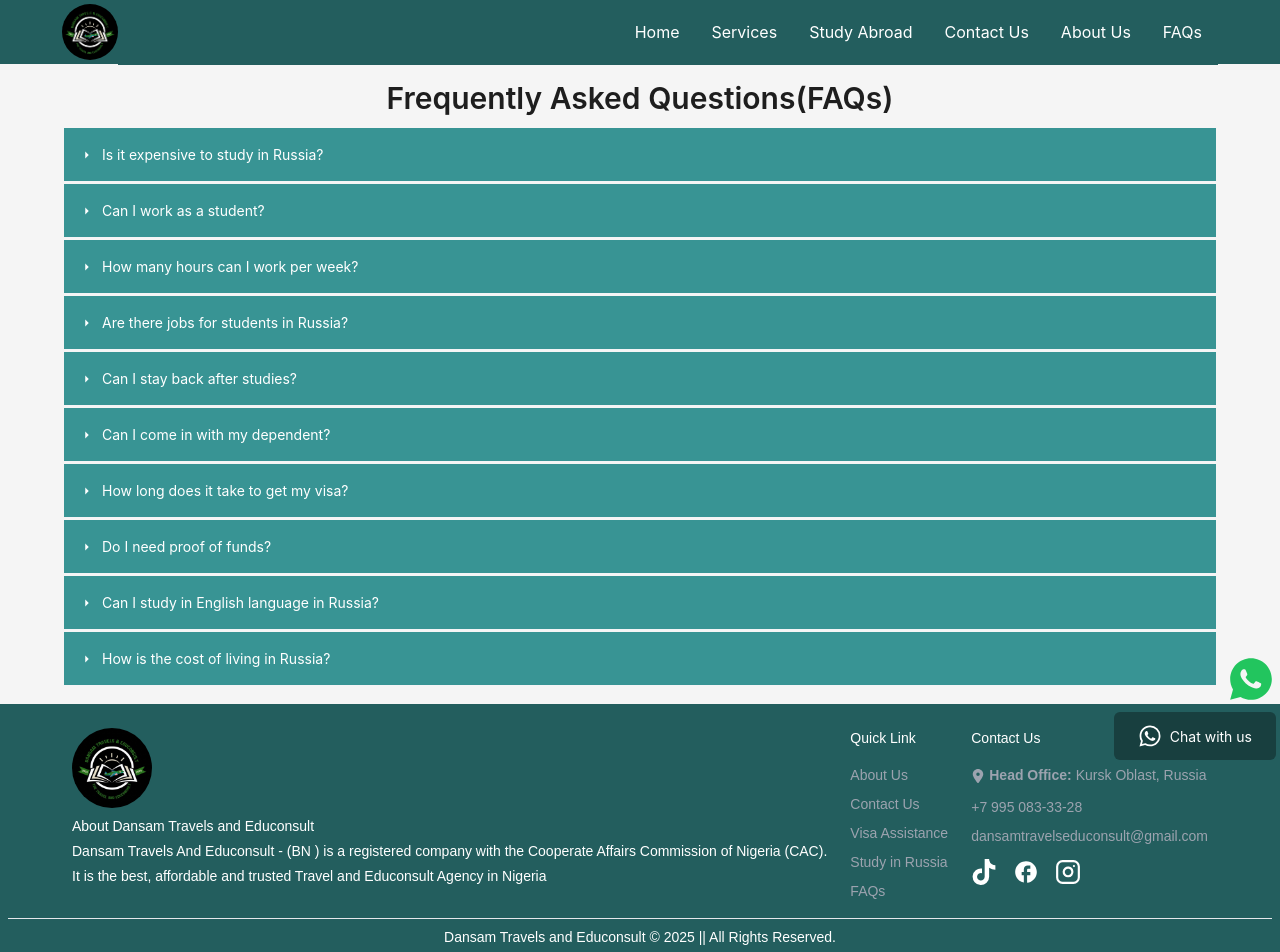
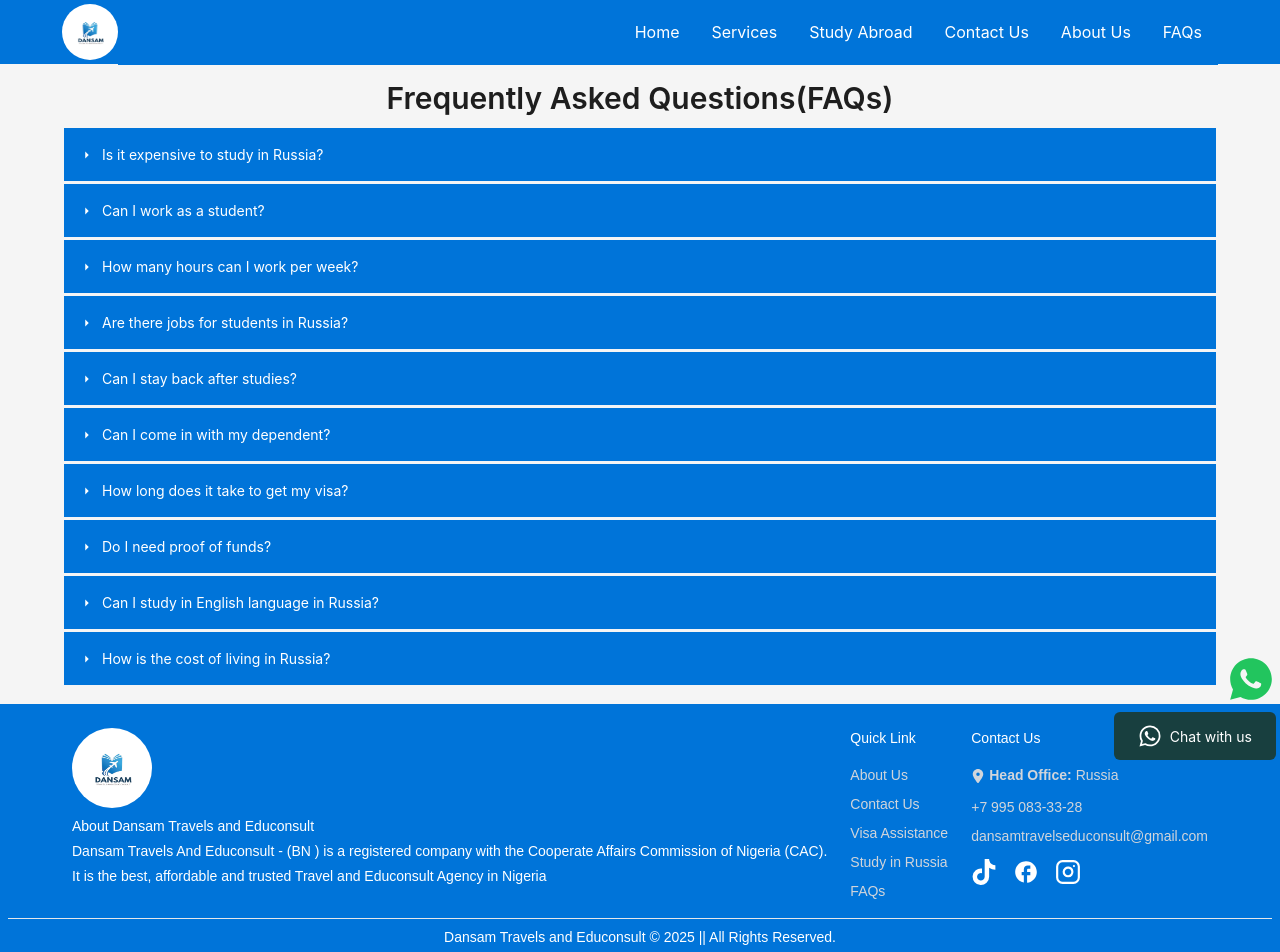
Before and after one commit to Ayobami593/dansam-travels, a Next.js app: page /faqs in a window 1280 px wide. Shown: the top 952 px of the page. Built offline with nearby package versions, Linux system fonts and the light colour scheme; a web font is replaced by a local one.

Commit message:
changed color and logo

```diff
--- a/src/app/contact-us/page.tsx
+++ b/src/app/contact-us/page.tsx
@@ -18,7 +18,7 @@
               Our office locations
             </p>
             <p>
-              <strong>Head Office:</strong> Kursk Oblast, Russia
+              <strong>Head Office:</strong> Russia
             </p>
             <p>
               <strong>Branch Office:</strong> Ibadan, Oyo state, Nigeria. Office
@@ -37,13 +37,13 @@
             </p>
             <a
               href={`mailto:${email}`}
-              className="block text-[#235e5e] mt-2 hover:text-[#235e5e]"
+              className="block text-[#0074D9] mt-2 hover:text-[#0074D9]"
             >
               dansamtravelseduconsult@gmail.com
             </a>{" "}
             <a
               href={`mailto:${emailTwo}`}
-              className="block text-[#235e5e] mt-2 hover:text-[#235e5e]"
+              className="block text-[#0074D9] mt-2 hover:text-[#0074D9]"
             >
               info@dansamtravels.com
             </a>
@@ -52,7 +52,7 @@
             <p> Give us a call or message us</p>
             <a
               href={`tel:${phoneNumber}`}
-              className="block text-[#235e5e] mt-2 hover:text-[#235e5e]"
+              className="block text-[#0074D9] mt-2 hover:text-[#0074D9]"
             >
               +7 995 083-33-28
             </a>
--- a/src/app/globals.css
+++ b/src/app/globals.css
@@ -49,17 +49,25 @@
 }
 
 .ant-menu-horizontal > .ant-menu-submenu-title:hover {
-  color: #a8dadc !important;
+  color: #3292e6 !important;
   border-bottom: none !important;
 }
 
 .ant-menu-submenu .ant-menu-item {
-  color: #429a98 !important;
+  color: #0884f0 !important;
   background-color: white !important;
   transition: color 0.3s, background-color 0.3s;
 }
 
 .ant-menu-submenu .ant-menu-item:hover {
-  color: #235e5e !important;
+  color: #0074d9 !important;
   background-color: #f0f0f0 !important;
 }
+
+.text-primary{
+  color: #0074D9;
+}
+
+.bg-primary{
+  background: #0074D9;
+}
--- a/src/components/CustomerReview.tsx
+++ b/src/components/CustomerReview.tsx
@@ -24,7 +24,7 @@
               textAlign: "center",
               padding: "20px",
               borderRadius: "0.5rem",
-              background: "#235e5e",
+              background: "#0074D9",
               color: "white",
             }}
           >
--- a/src/components/Faqs.tsx
+++ b/src/components/Faqs.tsx
@@ -18,7 +18,7 @@
 const FaqItem = ({ question, answer, isOpen, onToggle }: FaqItems) => (
   <div className="faq border-b border-gray-100 mb-[2px]">
     <div
-      className="faq-title cursor-pointer p-4 bg-[#389494] text-white flex gap-2 items-center"
+      className="faq-title cursor-pointer p-4 bg-primary text-white flex gap-2 items-center"
       onClick={onToggle}
     >
       <span>{isOpen ? <IoMdArrowDropup /> : <IoMdArrowDropright />}</span>{" "}
--- a/src/components/Footer.tsx
+++ b/src/components/Footer.tsx
@@ -10,11 +10,7 @@
     <footer className="text-white font-suse space-y-4">
       <div className="flex flex-col md:flex-row md:justify-between justify- px-8 md:px-16 gap-4">
         <div className="space-y-2">
-          <img
-            src="/companylogoDark.jpg"
-            alt=""
-            className="size-20 rounded-full"
-          />
+          <img src="/dansamLogo.png" alt="" className="size-20 rounded-full" />
           <div className="space-y-1 text-justify">
             <p>About Dansam Travels and Educonsult</p>
             <p>
@@ -29,7 +25,7 @@
         </div>
         <div className="space-y-4">
           <p>Quick Link</p>
-          <ul className="space-y-2 text-gray-400">
+          <ul className="space-y-2 text-gray-300">
             <li>
               <Link className="hover:text-inherit" href="/about-us">
                 About Us
@@ -66,10 +62,10 @@
         <div className="space-y-4">
           <p>Contact Us</p>
           <div className="space-y-3">
-            <ul className="space-y-2 text-gray-400">
+            <ul className="space-y-2 text-gray-300">
               <li className="inline-flex gap-1 items-center">
                 <FaLocationDot />
-                <strong>Head Office:</strong> Kursk Oblast, Russia
+                <strong>Head Office:</strong> Russia
               </li>
               <li>
                 <a
--- a/src/components/Layout.tsx
+++ b/src/components/Layout.tsx
@@ -70,7 +70,7 @@
 
 const AppLayout = ({ children }: { children: ReactNode }) => {
   const [drawerVisible, setDrawerVisible] = useState(false);
-  const color = "#235e5e";
+  const color = "#0074D9";
   const menuTextColor = "#ffffff";
   return (
     <Layout>
@@ -82,7 +82,7 @@
           <div className="flex justify-between items-center w-full px-3">
             <Link href="/">
               <img
-                src="/companylogoDark.jpg"
+                src="/dansamLogo.png"
                 alt=""
                 className="size-14 rounded-full"
               />
@@ -138,39 +138,6 @@
           <IoLogoWhatsapp size={24} className="text-white" />
           <span className="rounded-full text-white">Chat with us</span>
         </a>
-        {/* <div className="fixed bottom-40 right-1 flex items-center justify-center">
-          <div className="relative w-24 h-24">
-            <div className="absolute inset-0 flex items-center justify-center">
-              <svg
-                viewBox="0 0 100 100"
-                width="100"
-                height="100"
-                className="transform -rotate-12"
-              >
-                <path
-                  id="circle"
-                  d="M 50, 50 m -40, 0 a 40,40 0 1,1 80,0 a 40,40 0 1,1 -80,0"
-                  fill="none"
-                />
-                <text className="text-lg font-bold fill-current text-green-600">
-                  <textPath href="#circle" startOffset="15%">
-                    We are here!
-                  </textPath>
-                </text>
-              </svg>
-            </div>
-
-            <div className="absolute inset-0 flex items-center justify-center">
-              <a
-                href="https://api.whatsapp.com/send?phone=+79950833328&&text=Welcome%20to%20Dansam%20travels%20and%Educonsult!%20How%20can%20we%20help%20you?"
-                target="_blank"
-                rel="noopener noreferrer"
-              >
-                <RiWhatsappFill size={40} className="text-green-500" />
-              </a>
-            </div>
-          </div>
-        </div> */}
         <Footer className="px-2" style={{ backgroundColor: color }}>
           <CustomFooter />
         </Footer>
--- a/src/components/ServiceCard.tsx
+++ b/src/components/ServiceCard.tsx
@@ -31,7 +31,7 @@
         <p className="text-sm text-center">{truncateText(description, 12)}</p>
         <Link
           href={link}
-          className="inline-flex items-center p-2 rounded-md gap-1 bg-[#235e5e] text-white hover:border hover:border-[#235e5e] hover:bg-white hover:text-[#235e5e]"
+          className="inline-flex items-center p-2 rounded-md gap-1 bg-primary text-white hover:border hover:border-[#0074D9] hover:bg-white hover:text-[#0074D9]"
         >
           Learn More <FaAngleRight className="mt-1" />
         </Link>
```
Also changed, not shown: public/dansamLogo.png (added).
